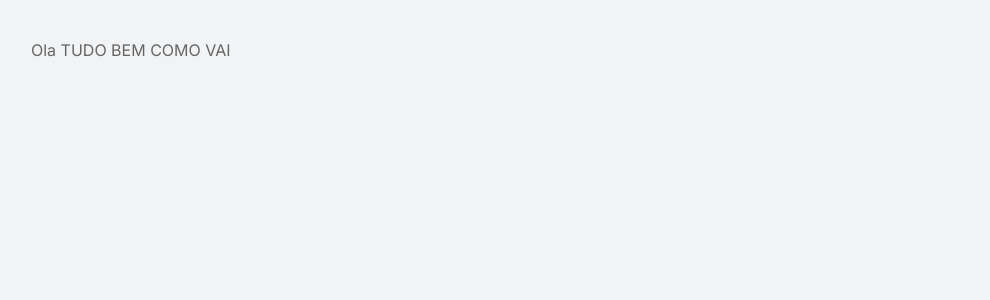
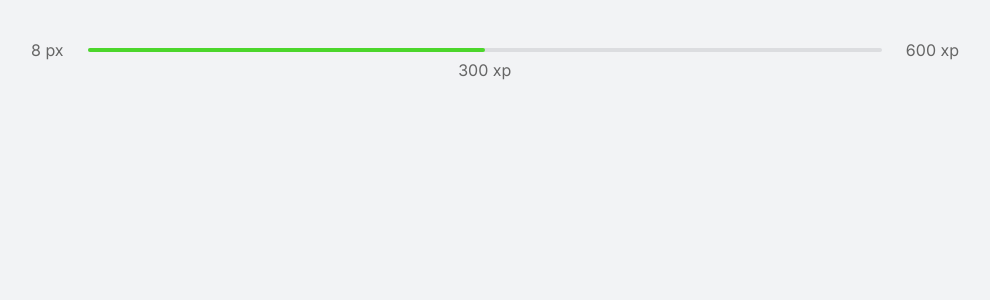
Before and after one commit to fabiomoura-m/moveit, a Next.js app: page / in a window 1280 px wide. Shown: the top 300 px of the page, without its empty margins (145-1135 px from the left). Built offline with nearby package versions, Linux system fonts and the light colour scheme.

Commit message:
feat: add ExperienceBar Component

```diff
--- /dev/null
+++ b/src/componentes/ExperienceBar.tsx
@@ -0,0 +1,19 @@
+import styles from '../styles/components/ExperienceBar.module.css';
+
+export function ExperienceBar() {
+    return (
+        <header className={styles.experienceBar}>
+            <span>8 px</span>
+            <div>
+                <div style={{ width: '50%' }}></div>
+                <span
+                    className={styles.currentExperience}
+                    style={{ left: '50%' }}
+                >
+                    300 xp
+                </span>
+            </div>
+            <span>600 xp</span>
+        </header>
+    );
+}
--- a/src/pages/index.tsx
+++ b/src/pages/index.tsx
@@ -1,6 +1,11 @@
 import type { NextPage } from 'next';
+import { ExperienceBar } from '../componentes/ExperienceBar';
 
 const Home: NextPage = () => {
-    return <div className="container">Ola TUDO BEM COMO VAI</div>;
+    return (
+        <div className="container">
+            <ExperienceBar />
+        </div>
+    );
 };
 export default Home;
--- /dev/null
+++ b/src/styles/components/ExperienceBar.module.css
@@ -0,0 +1,27 @@
+.experienceBar {
+    display: flex;
+    align-items: center;
+}
+.experienceBar span {
+    font-size: 1rem;
+}
+.experienceBar > div {
+    flex: 1;
+    height: 4px;
+    border-radius: 4px;
+    background-color: var(--gray-line);
+    margin: 0 1.5rem;
+    position: relative;
+}
+
+.experienceBar > div > div {
+    height: 4px;
+    border-radius: 4px;
+    background-color: var(--green);
+}
+
+span.currentExperience {
+    position: absolute;
+    top: 12px;
+    transform: translateX(-50%);
+}
```
